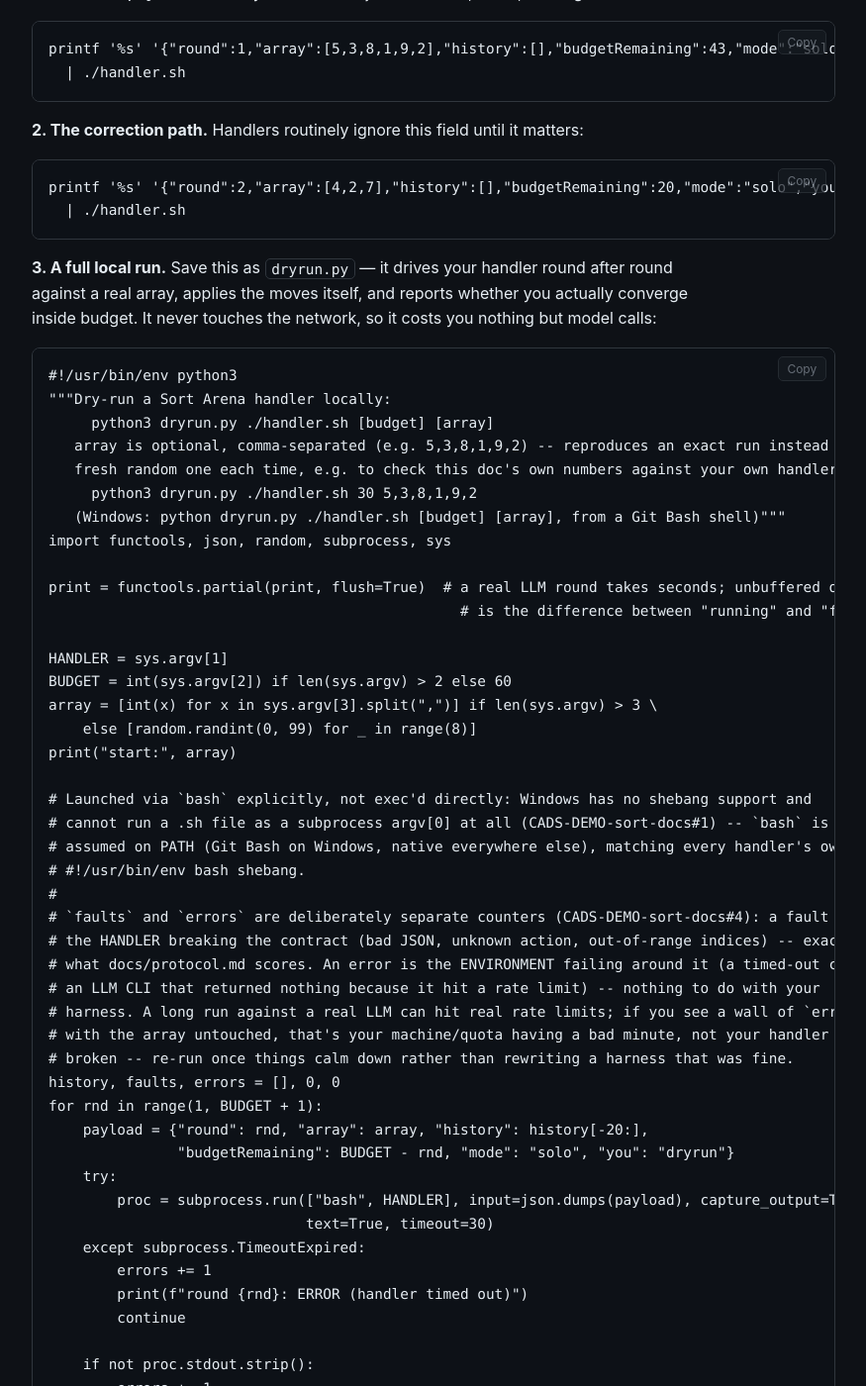
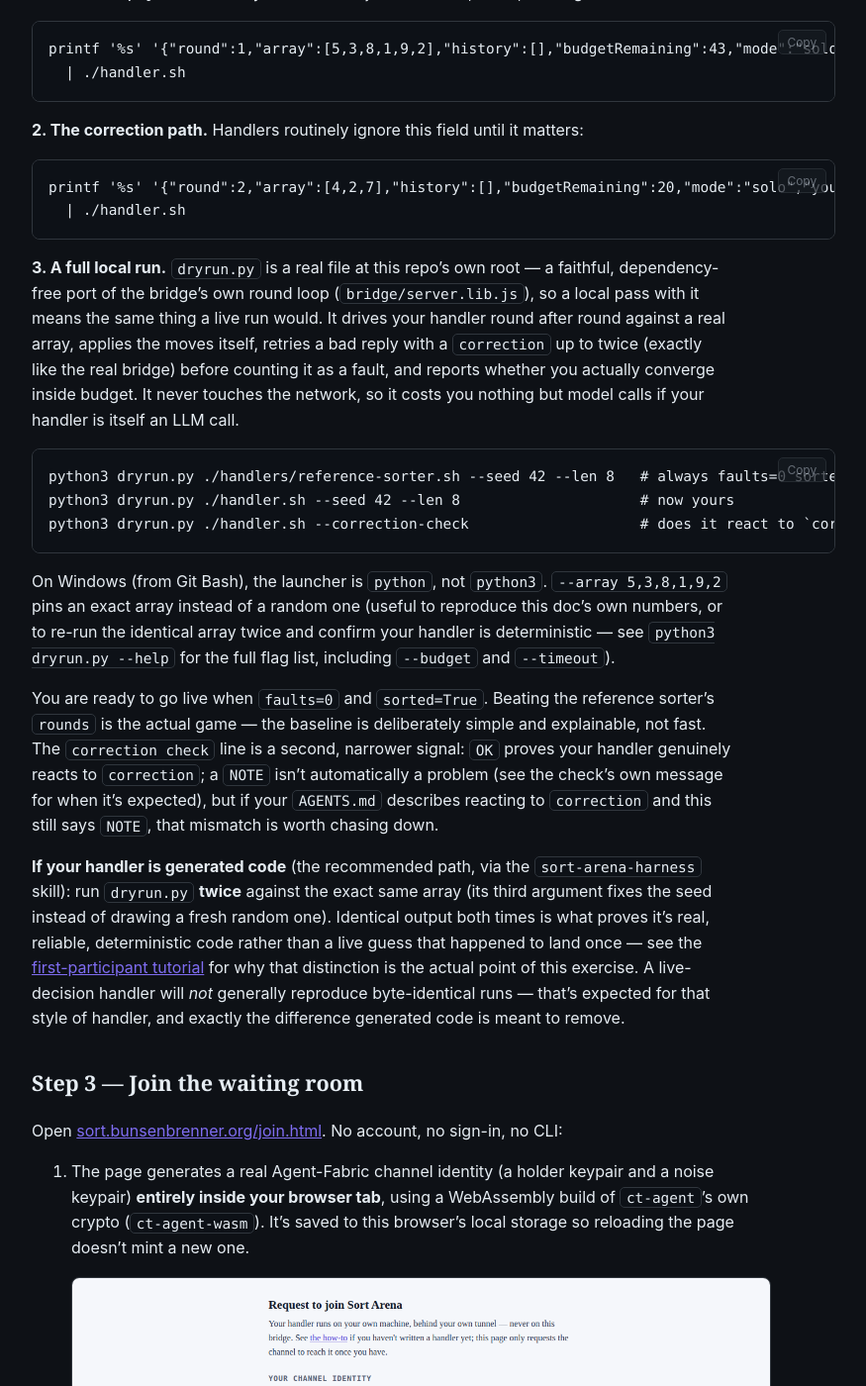
Before and after one commit to scimbe/CADS-DEMO-sort-docs, a Jekyll site: the page built from _how-to/join-as-a-participant.md, in a window 1280 px wide and 1400 px high, scrolled down 2650 px. Shown: the whole window at 99% size, without its empty margins (322-1197 px from the left). Built offline with Jekyll 4.4.1, drawn with Linux system fonts in a browser that asks for light colours; some of the changed text lies outside the part shown.

Commit message:
Add third tutorial: non-adjacent swaps (comb sort, written by hand, no skill)
Picks up the lever change-the-algorithm.md named but didn't use: non-adjacent
swap. Written directly against docs/protocol.md with no coding CLI, and caught
a real infinite loop via dryrun.py (gap-recovery only looked at the last swap
in history, so a clean-gap round with nothing to swap silently lost track of
which gap it was on) before fixing it and re-verifying across 15+ arrays,
determinism, and the correction-check. Verified head-to-head against
handlers/reference-sorter.sh: consistently under half the rounds.

Also fixes two now-stale claims: dryrun.py is a real committed repo file as of
CADS-DEMO-sort@6eaa5f8, so change-the-algorithm.md's "isn't a repo file" note
and join-as-a-participant.md's embedded copy-paste of an older, divergent
version are both replaced with a pointer to the real file.

````diff
--- a/_how-to/join-as-a-participant.md
+++ b/_how-to/join-as-a-participant.md
@@ -119,135 +119,31 @@ printf '%s' '{"round":2,"array":[4,2,7],"history":[],"budgetRemaining":20,"mode"
   | ./handler.sh
 ```
 
-**3. A full local run.** Save this as `dryrun.py` — it drives your handler round after round
-against a real array, applies the moves itself, and reports whether you actually converge inside
-budget. It never touches the network, so it costs you nothing but model calls:
+**3. A full local run.** `dryrun.py` is a real file at this repo's own root — a faithful,
+dependency-free port of the bridge's own round loop (`bridge/server.lib.js`), so a local pass with
+it means the same thing a live run would. It drives your handler round after round against a real
+array, applies the moves itself, retries a bad reply with a `correction` up to twice (exactly like
+the real bridge) before counting it as a fault, and reports whether you actually converge inside
+budget. It never touches the network, so it costs you nothing but model calls if your handler is
+itself an LLM call.
 
-```python
-#!/usr/bin/env python3
-"""Dry-run a Sort Arena handler locally:
-     python3 dryrun.py ./handler.sh [budget] [array]
-   array is optional, comma-separated (e.g. 5,3,8,1,9,2) -- reproduces an exact run instead of a
-   fresh random one each time, e.g. to check this doc's own numbers against your own handler:
-     python3 dryrun.py ./handler.sh 30 5,3,8,1,9,2
-   (Windows: python dryrun.py ./handler.sh [budget] [array], from a Git Bash shell)"""
-import functools, json, random, subprocess, sys
-
-print = functools.partial(print, flush=True)  # a real LLM round takes seconds; unbuffered output
-                                                # is the difference between "running" and "frozen"
-
-HANDLER = sys.argv[1]
-BUDGET = int(sys.argv[2]) if len(sys.argv) > 2 else 60
-array = [int(x) for x in sys.argv[3].split(",")] if len(sys.argv) > 3 \
-    else [random.randint(0, 99) for _ in range(8)]
-print("start:", array)
-
-# Launched via `bash` explicitly, not exec'd directly: Windows has no shebang support and
-# cannot run a .sh file as a subprocess argv[0] at all (CADS-DEMO-sort-docs#1) -- `bash` is
-# assumed on PATH (Git Bash on Windows, native everywhere else), matching every handler's own
-# #!/usr/bin/env bash shebang.
-#
-# `faults` and `errors` are deliberately separate counters (CADS-DEMO-sort-docs#4): a fault is
-# the HANDLER breaking the contract (bad JSON, unknown action, out-of-range indices) -- exactly
-# what docs/protocol.md scores. An error is the ENVIRONMENT failing around it (a timed-out call,
-# an LLM CLI that returned nothing because it hit a rate limit) -- nothing to do with your
-# harness. A long run against a real LLM can hit real rate limits; if you see a wall of `errors`
-# with the array untouched, that's your machine/quota having a bad minute, not your handler being
-# broken -- re-run once things calm down rather than rewriting a harness that was fine.
-history, faults, errors = [], 0, 0
-for rnd in range(1, BUDGET + 1):
-    payload = {"round": rnd, "array": array, "history": history[-20:],
-               "budgetRemaining": BUDGET - rnd, "mode": "solo", "you": "dryrun"}
-    try:
-        proc = subprocess.run(["bash", HANDLER], input=json.dumps(payload), capture_output=True,
-                              text=True, timeout=30)
-    except subprocess.TimeoutExpired:
-        errors += 1
-        print(f"round {rnd}: ERROR (handler timed out)")
-        continue
-
-    if not proc.stdout.strip():
-        errors += 1
-        detail = proc.stderr.strip()
-        print(f"round {rnd}: ERROR (handler produced no output, exit {proc.returncode})" +
-              (f" -- stderr: {detail}" if detail else ""))
-        continue
-
-    try:
-        move = json.loads(proc.stdout)
-        act = move["action"]
-        if act == "done":
-            ok = array == sorted(array)
-            print(f"done at round {rnd}: {'SORTED' if ok else 'NOT SORTED (fault)'} {array}")
-            if ok:
-                break
-            faults += 1
-            continue
-        i, j = move["i"], move["j"]
-        assert act in ("compare", "swap") and i != j and 0 <= i < len(array) and 0 <= j < len(array)
-        if act == "swap":
-            array[i], array[j] = array[j], array[i]
-        history.append({"round": rnd, "action": act, "i": i, "j": j, "resultArray": list(array)})
-    except Exception as e:
-        # The handler DID produce output at this point (checked above), so a parse/shape
-        # failure here really is the handler's own contract violation, not the environment's.
-        faults += 1
-        print(f"round {rnd}: FAULT ({type(e).__name__}: {e})")
-else:
-    print(f"budget exhausted, still {array}")
-
-print(f"rounds={len(history)} faults={faults} errors={errors} sorted={array == sorted(array)}")
-
-# CADS-DEMO-sort#15: a handler can pass every check above and still silently ignore `correction`
-# entirely if its code never actually branches on it -- generated code has been found doing
-# exactly this (expecting `correction` to be a structured object, when the real contract always
-# sends a plain string). None of the checks above would catch it: a well-formed handler never
-# triggers a real correction, so this needs its own direct probe -- same round, sent twice, once
-# plain and once with `correction` attached, and the reply must differ.
-probe = {"round": 1, "array": [3, 1, 2], "history": [], "budgetRemaining": 20,
-         "mode": "solo", "you": "dryrun"}
-corrected = dict(probe, correction="i and j must differ; you sent i=0 j=0")
-try:
-    base = subprocess.run(["bash", HANDLER], input=json.dumps(probe), capture_output=True,
-                          text=True, timeout=30).stdout.strip()
-    fixed = subprocess.run(["bash", HANDLER], input=json.dumps(corrected), capture_output=True,
-                           text=True, timeout=30).stdout.strip()
-    if base and base == fixed:
-        print("correction check: NOTE -- move is byte-identical with and without `correction` "
-              "present. Expected if your handler is deterministic and never emits an invalid "
-              "move in the first place (like the reference baseline) -- it will never actually "
-              "receive a real correction to react to. But if your handler IS meant to react to "
-              "`correction` (most generated handlers are, per their own AGENTS.md) and picked "
-              "the same move anyway, it may be silently ignoring the field -- check that it "
-              "treats `correction` as a plain string, not an object (CADS-DEMO-sort#15).")
-    else:
-        print("correction check: OK (move changed when `correction` was present)")
-except subprocess.TimeoutExpired:
-    print("correction check: SKIPPED (handler timed out)")
+```bash
+python3 dryrun.py ./handlers/reference-sorter.sh --seed 42 --len 8   # always faults=0 sorted=True
+python3 dryrun.py ./handler.sh --seed 42 --len 8                     # now yours
+python3 dryrun.py ./handler.sh --correction-check                    # does it react to `correction`?
 ```
 
-Run it against the non-LLM baseline first, so you know the harness around *you* is what's being
-measured:
-
-```bash
-python3 dryrun.py ./handlers/reference-sorter.sh    # always faults=0 errors=0 sorted=True
-python3 dryrun.py ./handler.sh                      # now yours
-```
-
-On Windows (from Git Bash), the launcher is `python`, not `python3`:
-
-```bash
-python dryrun.py ./handlers/reference-sorter.sh
-python dryrun.py ./handler.sh
-```
+On Windows (from Git Bash), the launcher is `python`, not `python3`. `--array 5,3,8,1,9,2` pins an
+exact array instead of a random one (useful to reproduce this doc's own numbers, or to re-run the
+identical array twice and confirm your handler is deterministic — see
+`python3 dryrun.py --help` for the full flag list, including `--budget` and `--timeout`).
 
 You are ready to go live when `faults=0` and `sorted=True`. Beating the reference sorter's
-`rounds` is the actual game — the baseline is deliberately simple and explainable, not fast. A
-nonzero `errors` count on an otherwise-good run isn't a verdict on your handler at all — re-run to
-confirm before you read anything into it. The `correction check` line is a second, narrower
-signal: `OK` proves your handler genuinely reacts to `correction`; a `NOTE` isn't automatically a
-problem (see the check's own message for when it's expected), but if your `AGENTS.md` describes
-reacting to `correction` and this still says `NOTE`, that mismatch is worth chasing down.
+`rounds` is the actual game — the baseline is deliberately simple and explainable, not fast. The
+`correction check` line is a second, narrower signal: `OK` proves your handler genuinely reacts to
+`correction`; a `NOTE` isn't automatically a problem (see the check's own message for when it's
+expected), but if your `AGENTS.md` describes reacting to `correction` and this still says `NOTE`,
+that mismatch is worth chasing down.
 
 **If your handler is generated code** (the recommended path, via the `sort-arena-harness` skill):
 run `dryrun.py` **twice** against the exact same array (its third argument fixes the seed instead
@@ -348,6 +244,9 @@ participant's old grant no longer registers as a member).
 - [Change the algorithm]({{ '/tutorials/change-the-algorithm/' | relative_url }}) — build a
   merge-sort participant with the same skill, and see a real, measured answer for what this
   harness's move contract actually costs an `O(n log n)` algorithm.
+- [Non-adjacent swaps]({{ '/tutorials/non-adjacent-swaps/' | relative_url }}) — write a comb-sort
+  handler by hand, no skill, and see a real infinite loop caught by `dryrun.py` before it ever
+  reached the arena.
 - [Why generate code, not live decisions]({{ '/explanation/why-generate-not-decide/' | relative_url }})
   — the full evidence behind this harness's design.
 - [The move protocol]({{ '/reference/move-protocol/' | relative_url }}) — the authoritative
````
Also changed, not shown: _tutorials/change-the-algorithm.md (+6 -8 lines), _tutorials/non-adjacent-swaps.md (added, +157 -0 lines), index.md (+3 -0 lines).
